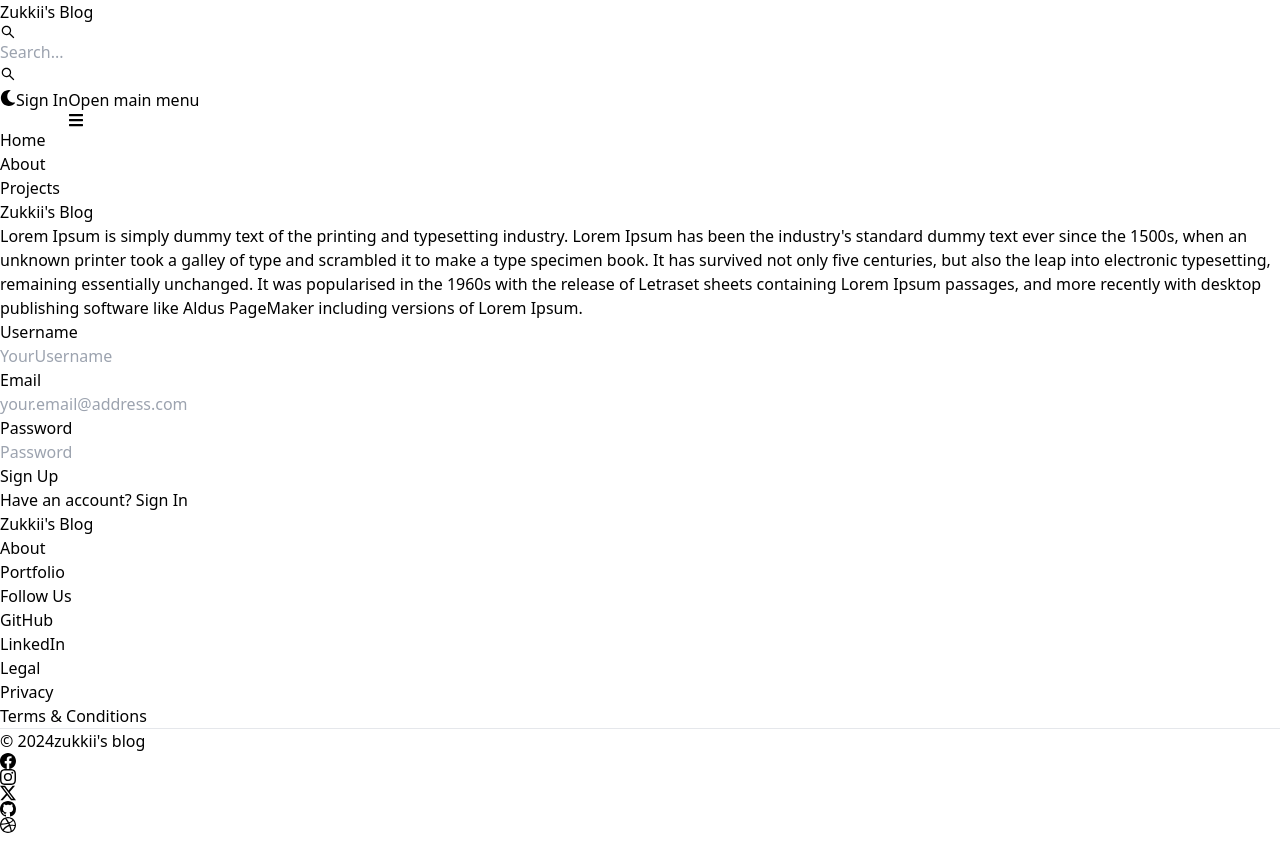
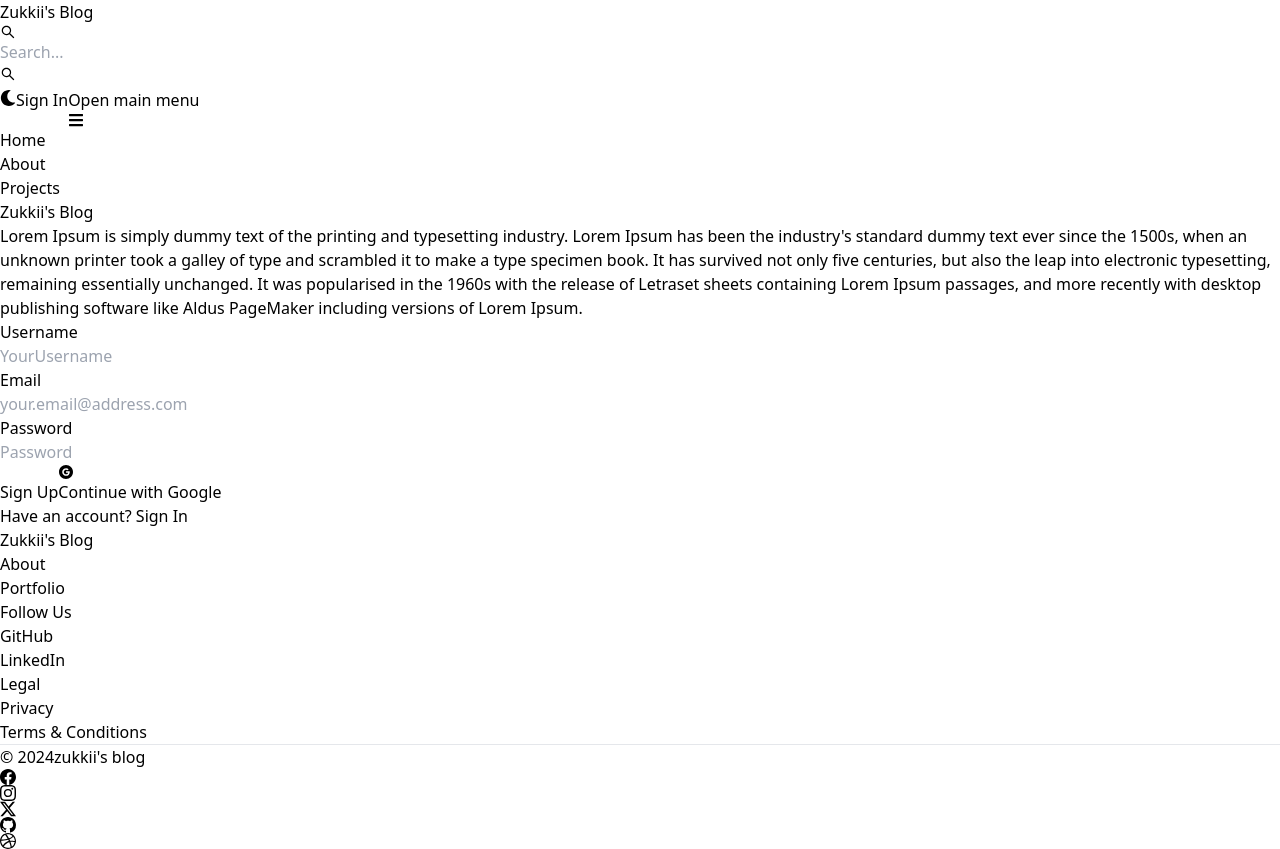
Before and after one commit to KaiIemsawat/blog-clone-101, a React (Vite) app in the folder client/: page /sign-up in a window 1280 px wide. Built offline with nearby package versions, Linux system fonts and the light colour scheme.

Commit message:
signup OAuth UI

```diff
--- /dev/null
+++ b/client/src/components/OAuth.jsx
@@ -0,0 +1,12 @@
+import { Button } from "flowbite-react";
+import { AiFillGoogleCircle } from "react-icons/ai";
+
+const OAuth = () => {
+    return (
+        <Button type="button" gradientDuoTone="pinkToOrange" outline>
+            <AiFillGoogleCircle className="w-5 h-5  mr-2" />
+            Continue with Google
+        </Button>
+    );
+};
+export default OAuth;
--- a/client/src/pages/SignIn.jsx
+++ b/client/src/pages/SignIn.jsx
@@ -8,6 +8,7 @@
     signInSuccess,
     signInFailure,
 } from "../redux/user/userSlice";
+import OAuth from "../components/OAuth";
 
 const SignIn = () => {
     const [formData, setFormData] = useState({});
@@ -132,6 +133,7 @@
                                 "Sign In"
                             )}
                         </Button>
+                        <OAuth />
                     </form>
                     <div className="flex gap-2 text-2 mt-5">
                         <span>Already have an account? </span>
--- a/client/src/pages/SignUp.jsx
+++ b/client/src/pages/SignUp.jsx
@@ -1,6 +1,7 @@
 import { Alert, Button, Label, Spinner, TextInput } from "flowbite-react";
 import { useState } from "react";
 import { Link, useNavigate } from "react-router-dom";
+import OAuth from "../components/OAuth";
 
 const SignUp = () => {
     const [formData, setFormData] = useState({});
@@ -135,6 +136,7 @@
                                 "Sign Up"
                             )}
                         </Button>
+                        <OAuth />
                     </form>
                     <div className="flex gap-2 text-2 mt-5">
                         <span>Have an account? </span>
```
